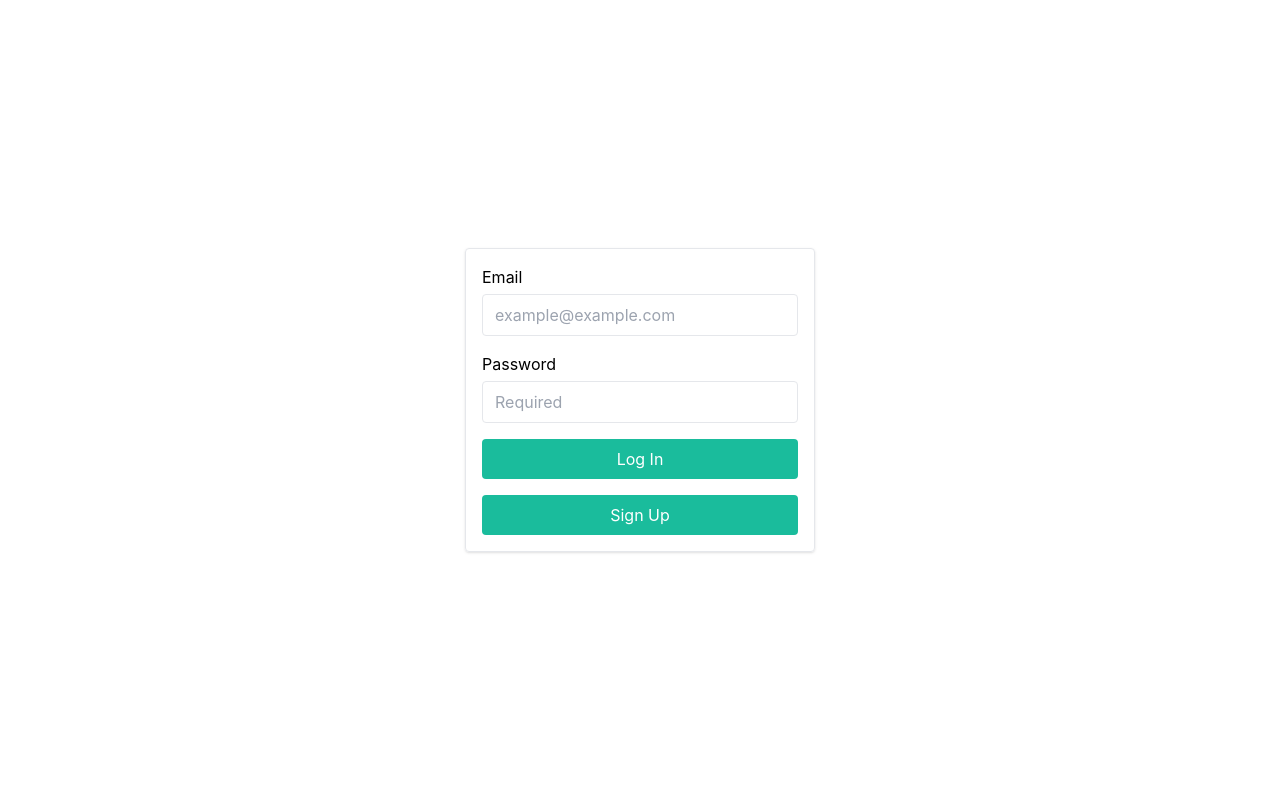
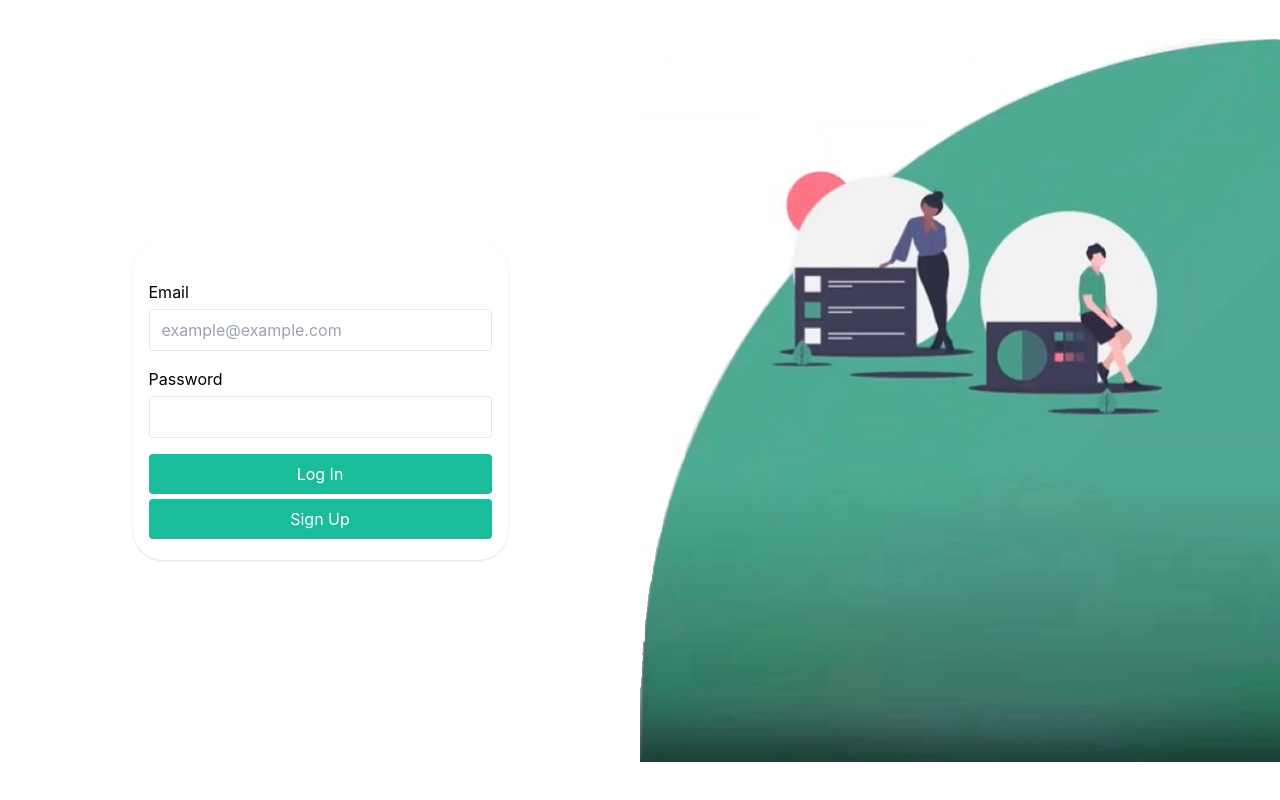
Before and after one commit to elahenarimani/form-builder, a React (Create React App) app: page /login in a window 1280 px wide. Built offline with nearby package versions, Linux system fonts and the light colour scheme.

Commit message:
edit range preview and add image to log in page

```diff
--- a/src/pages/homePage/HomePage.tsx
+++ b/src/pages/homePage/HomePage.tsx
@@ -29,9 +29,9 @@ function HomePage() {
   const [opensettingModal, setOpensettingModal] = useState<boolean>(false);
   useEffect(() => {
   if (!isAuthenticated) {
-    navigate("/login");
+    navigate("/login")
   }
-}, [isAuthenticated,navigate]);
+}, [isAuthenticated,navigate])
   const handleDrop = (event: DragEndEvent) => {
     const { active, over } = event;
     if (over && over.id === "drop-area") {
@@ -76,8 +76,8 @@ function HomePage() {
           newElement = {
             id: uuidv4(),
             type: "range",
-            min: 0,
-            max: 100,
+            min: "",
+            max: "",
             requiredRange: false,
             requiredMinRange: false,
             requiredMaxRange: false,
--- a/src/pages/homePage/components/dashboard/RangePreview/RangePreview.tsx
+++ b/src/pages/homePage/components/dashboard/RangePreview/RangePreview.tsx
@@ -1,11 +1,16 @@
-import ReactSlider from "react-slider";
+import ReactSlider from "react-slider"
 
-import { FormElementType, RangeElement } from "../../../../../types/formTypes";
+import { FormElementType, RangeElement } from "../../../../../types/formTypes"
+import { useState } from "react"
 type RangePreviewProps = {
-  el: RangeElement;
-  setActiveType: (type: FormElementType) => void;
-};
+  el: RangeElement
+  setActiveType: (type: FormElementType) => void
+}
 const RangePreview = ({ el, setActiveType }: RangePreviewProps) => {
+  const min = el.min ? +el.min : 0
+  const max = el.max ? +el.max : 100
+  const step = el.step ? +el.step : 5
+    const [value, setValue] = useState<[number, number]>([min, max])
   return (
     <div
       className="range-slider w-full h-full "
@@ -16,10 +21,11 @@ const RangePreview = ({ el, setActiveType }: RangePreviewProps) => {
           className="horizontal-slider w-full h-[40px]"
           thumbClassName="example-thumb"
           trackClassName="example-track"
-          min={Number(el.min) || 0}
-          max={Number(el.max) || 100}
-          step={Number(el.step) || 1}
-          value={[Number(el.min) || 0, Number(el.max) || 100]}
+          min={min}
+          max={max}
+          step={step}
+          value={value}
+          onChange={(val) => setValue(val as [number, number])}
           ariaLabel={["Thumb"]}
           ariaValuetext={(state) => `Thumb value ${state.valueNow}`}
           renderThumb={(props, state) => <div {...props}>{state.valueNow}</div>}
@@ -28,6 +34,6 @@ const RangePreview = ({ el, setActiveType }: RangePreviewProps) => {
         />
       </div>
     </div>
-  );
-};
-export default RangePreview;
+  )
+}
+export default RangePreview
--- a/src/pages/logIn/LogIn.tsx
+++ /dev/null
@@ -1,125 +0,0 @@
-import React from "react";
-import { useForm, SubmitHandler, Controller } from "react-hook-form";
-import Input from "../../components/Input";
-import Button from "../../components/Button";
-import { useCombinedStore } from "../../zustand/useCombinedStore";
-import { useNavigate } from "react-router-dom";
-type LoginFormInputs = {
-  email: string;
-  password: string;
-};
-const LogIn = () => {
-  const { logIn } = useCombinedStore();
-  const navigate = useNavigate();
-  const onSubmit: SubmitHandler<LoginFormInputs> = (data) => {
-    console.log("Form submitted:", data);
-    const { email, password } = data;
-    const success:boolean = logIn(email, password);
-    if (success) {
-      navigate("/");
-    }else {
-      setError("email", {
-        type: "manual",
-        message: "email is wrong",
-      });
-      setError("password", {
-        type: "manual",
-        message: "",
-      });
-    }
-  };
-  const {
-    control,
-    handleSubmit,
-    setError,
-    formState: { errors },
-  } = useForm<LoginFormInputs>();
-  return (
-    <div className="w-full h-[100vh] flex justify-center items-center p-4">
-      <form
-        className="w-[350px] mx-auto p-4 border rounded shadow space-y-4"
-        onSubmit={handleSubmit(onSubmit)}
-      >
-        <div>
-          <label className="block mb-[5px]">Email</label>
-          <Controller
-            name="email"
-            control={control}
-            defaultValue=""
-            rules={{
-              required: "Email is required",
-              pattern: {
-                value: /^\S+@\S+$/i,
-                message: "Please enter a valid email address",
-              },
-            }}
-            render={({ field }) => (
-              <Input
-                valueState={field.value}
-                onChangeHandler={field.onChange}
-                placeholder="example@example.com"
-                type="email"
-                className="w-full border rounded px-3 py-2"
-                ariaLabel="email"
-              />
-            )}
-          />
-          {errors.email && (
-            <p className="text-red-500 text-sm">{errors.email.message}</p>
-          )}
-        </div>
-        <div>
-          <label className="block mb-[5px]">Password</label>
-          <Controller
-            name="password"
-            control={control}
-            defaultValue=""
-            rules={{
-              required: "Password is required",
-              minLength: {
-                value: 6,
-                message: "Password should be at least 6 characters long"
-              },
-              validate: {
-                hasNumberAndLetter: (value) =>
-                  /^(?=.*[A-Za-z])(?=.*\d)/.test(value) ||
-                  "Password must contain at least one letter and one number",
-                hasSpecialChar: (value) =>
-                  /[!@#$%^&*]/.test(value) ||
-                  "Include at least one special character like !@#$%^&*",
-              },
-            }}
-            render={({ field }) => (
-              <Input
-                valueState={field.value}
-                onChangeHandler={field.onChange}
-                placeholder="Required"
-                type="password"
-                className="w-full border rounded px-3 py-2"
-                ariaLabel="password"
-              />
-            )}
-          />
-          {errors.password && (
-            <p className="text-red-500 text-sm mt-[5px]">
-              {errors.password.message}
-            </p>
-          )}
-        </div>
-        <Button
-          type="submit"
-          className="w-full bg-primary text-white py-2 rounded hover:bg-primary/50"
-        >
-          Log In
-        </Button>
-         <Button
-
-          className="w-full bg-primary text-white py-2 rounded hover:bg-primary/50"
-        >
-          Sign Up
-        </Button>
-      </form>
-    </div>
-  );
-};
-export default LogIn;
--- /dev/null
+++ b/src/pages/logInPage/LogIn.tsx
@@ -0,0 +1,130 @@
+import React from "react"
+import { useForm, SubmitHandler, Controller } from "react-hook-form"
+
+import { useCombinedStore } from "../../zustand/useCombinedStore"
+import "./logIn.css"
+import { Link, useNavigate } from "react-router-dom"
+import Input from "../../components/Input"
+import Button from "../../components/Button"
+
+type LoginFormInputs = {
+  email: string
+  password: string
+}
+const LogIn = () => {
+  const { logIn } = useCombinedStore()
+  const navigate = useNavigate()
+  const onSubmit: SubmitHandler<LoginFormInputs> = (data) => {
+    console.log("Form submitted:", data)
+    const { email, password } = data
+    const success: boolean = logIn(email, password)
+    if (success) {
+      navigate("/")
+    } else {
+      setError("email", {
+        type: "manual",
+        message: "email is wrong",
+      })
+      setError("password", {
+        type: "manual",
+        message: "",
+      })
+    }
+  }
+  const {
+    control,
+    handleSubmit,
+    setError,
+    formState: { errors },
+  } = useForm<LoginFormInputs>()
+  return (
+    <div className="w-full h-[100vh] flex flex-col sm:flex-row justify-between items-center  bg-[#4CA48E] sm:bg-white ">
+      <div className="mobile-img-wrapper sm:hidden basis-0 grow "></div>
+      <div className="w-full form-wrapper  basis-0 grow-[2]  sm:flex-1 sm:flex sm:justify-center sm:items-center">
+        <form
+          className="w-full sm:w-[375px] h-full  mx-auto p-4 pt-[40px] rounded-t-[30px] sm:rounded-[30px] shadow space-y-4 bg-white "
+          onSubmit={handleSubmit(onSubmit)}
+        >
+          <div>
+            <label className="block mb-[5px]">Email</label>
+            <Controller
+              name="email"
+              control={control}
+              defaultValue=""
+              rules={{
+                required: "Email is required",
+                pattern: {
+                  value: /^\S+@\S+$/i,
+                  message: "Please enter a valid email address",
+                },
+              }}
+              render={({ field }) => (
+                <Input
+                  valueState={field.value}
+                  onChangeHandler={field.onChange}
+                  placeholder="example@example.com"
+                  type="email"
+                  className="w-full border rounded px-3 py-2"
+                  ariaLabel="email"
+                />
+              )}
+            />
+            {errors.email && (
+              <p className="text-red-500 text-sm">{errors.email.message}</p>
+            )}
+          </div>
+          <div>
+            <label className="block mb-[5px]">Password</label>
+            <Controller
+              name="password"
+              control={control}
+              defaultValue=""
+              rules={{
+                required: "Password is required",
+                minLength: {
+                  value: 6,
+                  message: "Password should be at least 6 characters long",
+                },
+                validate: {
+                  hasNumberAndLetter: (value) =>
+                    /^(?=.*[A-Za-z])(?=.*\d)/.test(value) ||
+                    "Password must contain at least one letter and one number",
+                  hasSpecialChar: (value) =>
+                    /[!@#$%^&*]/.test(value) ||
+                    "Include at least one special character like !@#$%^&*",
+                },
+              }}
+              render={({ field }) => (
+                <Input
+                  valueState={field.value}
+                  onChangeHandler={field.onChange}
+                  type="password"
+                  className="w-full border rounded px-3 py-2"
+                  ariaLabel="password"
+                />
+              )}
+            />
+            {errors.password && (
+              <p className="text-red-500 text-sm mt-[5px]">
+                {errors.password.message}
+              </p>
+            )}
+          </div>
+          <Button
+            type="submit"
+            className="w-full bg-primary text-white mb-[5px] py-2 rounded hover:bg-primary/50"
+          >
+            Log In
+          </Button>
+          <Link to={"/register"}>
+            <Button className="w-full bg-primary text-white mb-[5px] py-2 rounded hover:bg-primary/50">
+              Sign Up
+            </Button>
+          </Link>
+        </form>
+      </div>
+      <div className="desktop-img-wrapper hidden sm:block basis-0 grow  sm:flex-1 "></div>
+    </div>
+  )
+}
+export default LogIn
--- /dev/null
+++ b/src/pages/logInPage/logIn.css
@@ -0,0 +1,15 @@
+.mobile-img-wrapper {
+  width: 100%;
+  height: 100%;
+  background-image: url("../../../public/image/one.PNG");
+  background-position: center;
+  background-repeat: no-repeat;
+}
+.desktop-img-wrapper {
+  width: 100%;
+  height: 100%;
+  background-image: url("../../../public/image/tow.jpg");
+  background-position: right;
+  background-repeat: no-repeat;
+  background-size: contain;
+}
```
Also changed, not shown: src/router/router.tsx (+4 -5 lines), public/image/one.PNG (added), public/image/tow.jpg (added), src/pages/signUpPage/SignUp.tsx (renamed from src/pages/signUp/SignUp.tsx), src/pages/viewJsonPage/ViewJson.tsx (renamed from src/pages/viewJson/ViewJson.tsx).
